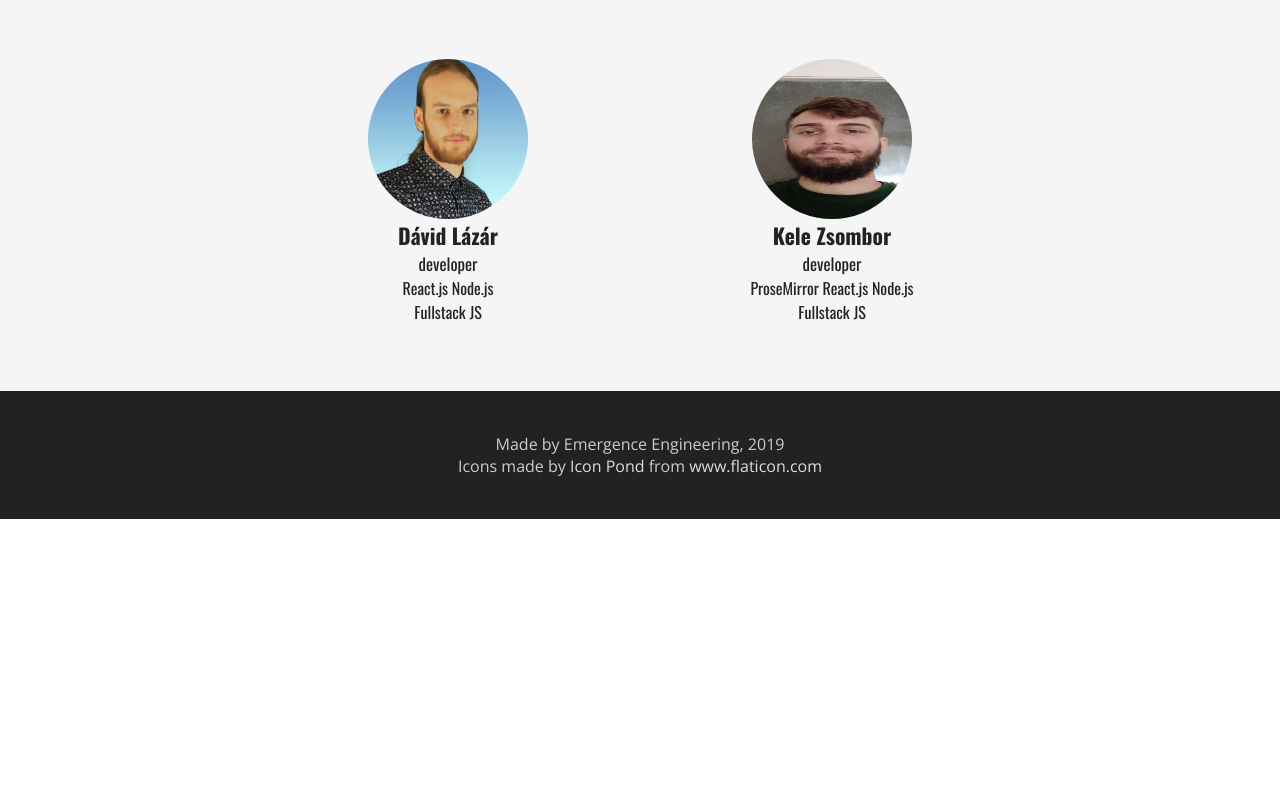
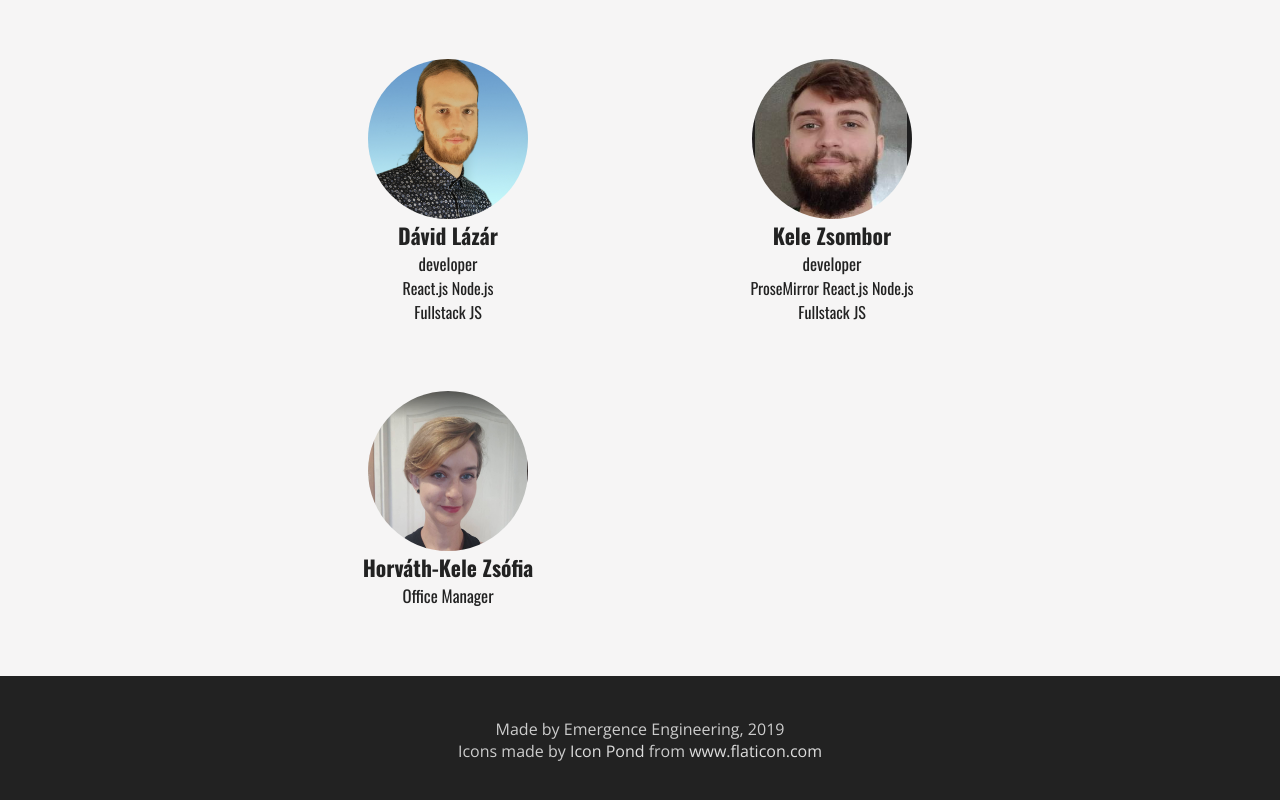
Before and after one commit to emergence-engineering/blog, a Next.js app: page /team in a window 1280 px wide. Shown: the part 886-1686 px from the top of the page. Before the commit the page ends 1405 px from the top, so only its background shows below. Built offline with nearby package versions, Linux system fonts and the light colour scheme.

Commit message:
zsofi added to teampage

```diff
--- a/features/landingPage/components/AboutUsSection.tsx
+++ b/features/landingPage/components/AboutUsSection.tsx
@@ -10,6 +10,7 @@ import MatejcsokImage from "../../../public/bio/matejcsok.jpg";
 import AronImage from "../../../public/bio/aron.jpg";
 import DavidImage from "../../../public/bio/ldavid.jpg";
 import ZsomborImage from "../../../public/bio/zsombor.jpg";
+import ZsofiImage from "../../../public/bio/zsofi.png";
 
 const Root = styled.div`
   display: flex;
@@ -71,10 +72,18 @@ const images = {
   aron: AronImage,
   ldavid: DavidImage,
   zsombor: ZsomborImage,
+  zsofi: ZsofiImage,
 };
 
 export const FacePicture: FunctionComponent<{
-  src: "balazs" | "viktor" | "matejcsok" | "aron" | "ldavid" | "zsombor";
+  src:
+    | "balazs"
+    | "viktor"
+    | "matejcsok"
+    | "aron"
+    | "ldavid"
+    | "zsombor"
+    | "zsofi";
 }> = ({ src }) => (
   <FacePictureWrapper>
     <Image src={images[src]} layout="fill" placeholder="blur" />
@@ -140,7 +149,14 @@ const MemberLink: FunctionComponent<{ href: string; faClassName: string }> = ({
 );
 
 export const Member: FunctionComponent<{
-  src: "balazs" | "viktor" | "matejcsok" | "aron" | "ldavid" | "zsombor";
+  src:
+    | "balazs"
+    | "viktor"
+    | "matejcsok"
+    | "aron"
+    | "ldavid"
+    | "zsombor"
+    | "zsofi";
   memberName: string;
   memberRole: string;
   memberStack: string;
--- a/pages/team.tsx
+++ b/pages/team.tsx
@@ -90,6 +90,13 @@ export default function Team() {
               memberStack="Fullstack JS"
               memberWorkArea="ProseMirror React.js Node.js"
             />
+            <Member
+              src="zsofi"
+              memberName="Horváth-Kele Zsófia"
+              memberRole="Office Manager"
+              memberStack=""
+              memberWorkArea=""
+            />
           </TeamMembers>
         </Content>
       </Root>
```
Also changed, not shown: public/bio/zsofi.png (added), public/bio/zsombor.jpg.
